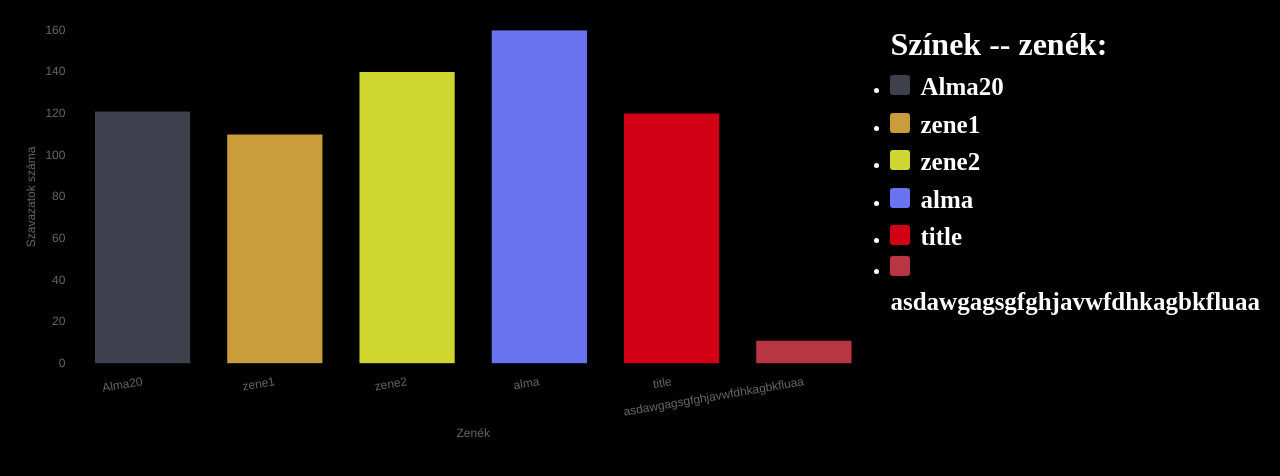
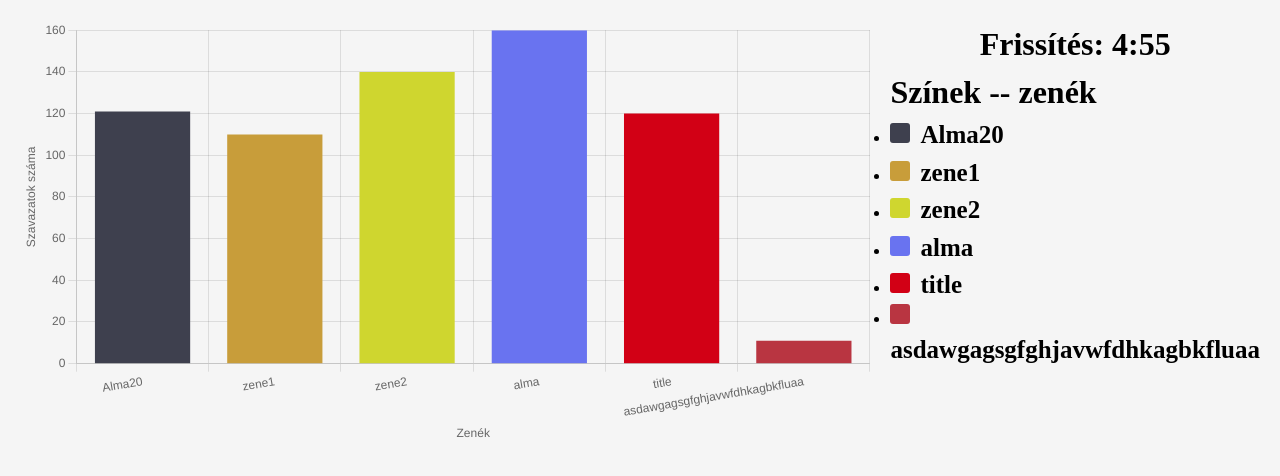
Before and after one commit to OHOKs/csengo-client-plans, a Vue app: page /tv in a window 1280 px wide. Shown: the top 476 px of the page. Built offline with nearby package versions, Linux system fonts and the light colour scheme; a web font is replaced by a local one; what vue-cookies would draw is missing.

Commit message:
added timer

```diff
--- a/src/pages/landing/TV.vue
+++ b/src/pages/landing/TV.vue
@@ -4,7 +4,10 @@
       <canvas class="vote-chart" id="voteChart"></canvas>
     </div>
     <div class="legend">
-      <h1>Színek -- zenék:</h1>
+      <div class="timer">
+        <h1>Frissítés: {{ formattedCountdown }}</h1>
+      </div>
+      <h1>Színek -- zenék</h1>
       <ul class="title-container">
         <li v-for="(song, index) in songs" :key="song.songId">
           <span :style="{ backgroundColor: colors[index] }" class="color-box"></span>
@@ -16,7 +19,7 @@
 </template>
 
 <script>
-import { ref, onMounted } from 'vue';
+import { ref, computed, onMounted } from 'vue';
 import Chart from 'chart.js/auto';
 
 export default {
@@ -40,7 +43,6 @@ export default {
     };
 
     const colors = ref(songs.value.map(() => getRandomColor()));
-
     let chartInstance = null;
 
     const createChart = () => {
@@ -87,22 +89,54 @@ export default {
       });
     };
 
+    const countdown = ref(300); // 5 perc = 300 másodperc
+
+    const formattedCountdown = computed(() => {
+      const minutes = Math.floor(countdown.value / 60);
+      const seconds = countdown.value % 60;
+      return `${minutes}:${seconds.toString().padStart(2, '0')}`;
+    });
+
+    const startCountdown = () => {
+      setInterval(() => {
+        if (countdown.value > 0) {
+          countdown.value--;
+        } else {
+          countdown.value = 300; // újraindítás
+          fetchSongs();
+        }
+      }, 1000);
+    };
+
+    const fetchSongs = () => {
+      console.log('Frissítés történt!');
+      // Ide kerülhet API hívás vagy más adatok frissítése
+      createChart();
+    };
+
     onMounted(() => {
       createChart();
+      startCountdown();
     });
 
     return {
       songs,
       colors,
+      countdown,
+      formattedCountdown,
     };
   },
 };
 </script>
 
 <style>
+.timer {
+  text-align: center;
+}
+
 .chart-container {
-  color: white;
-  background-color: black;
+  color: black;
+  background-color: whitesmoke;
   display: flex;
   gap: 20px;
   padding: 20px;
```
